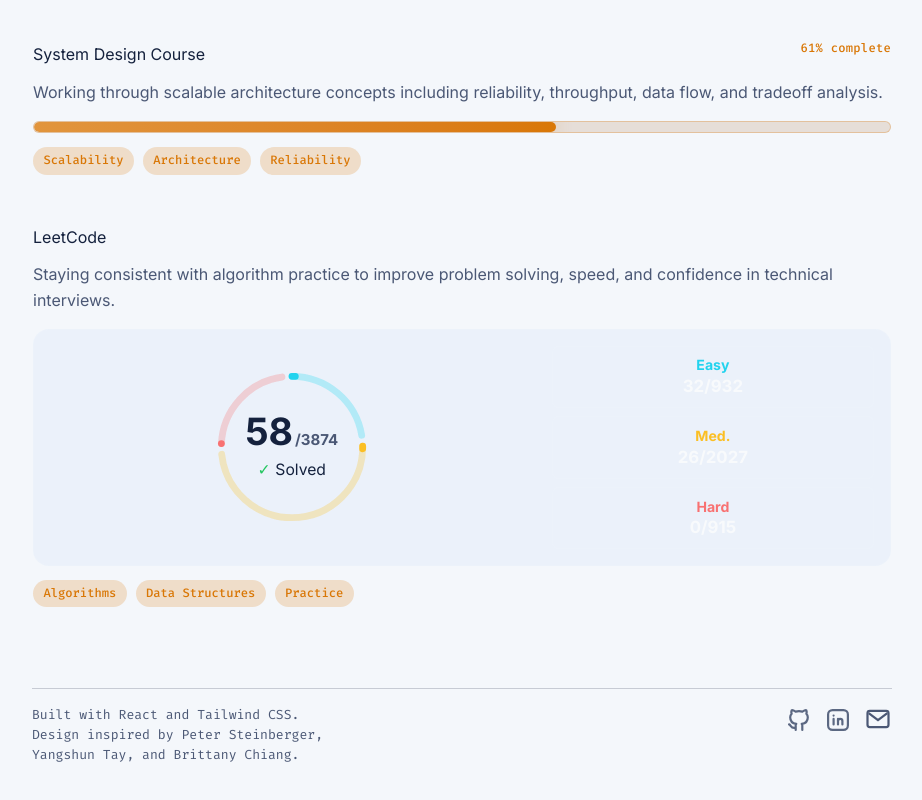
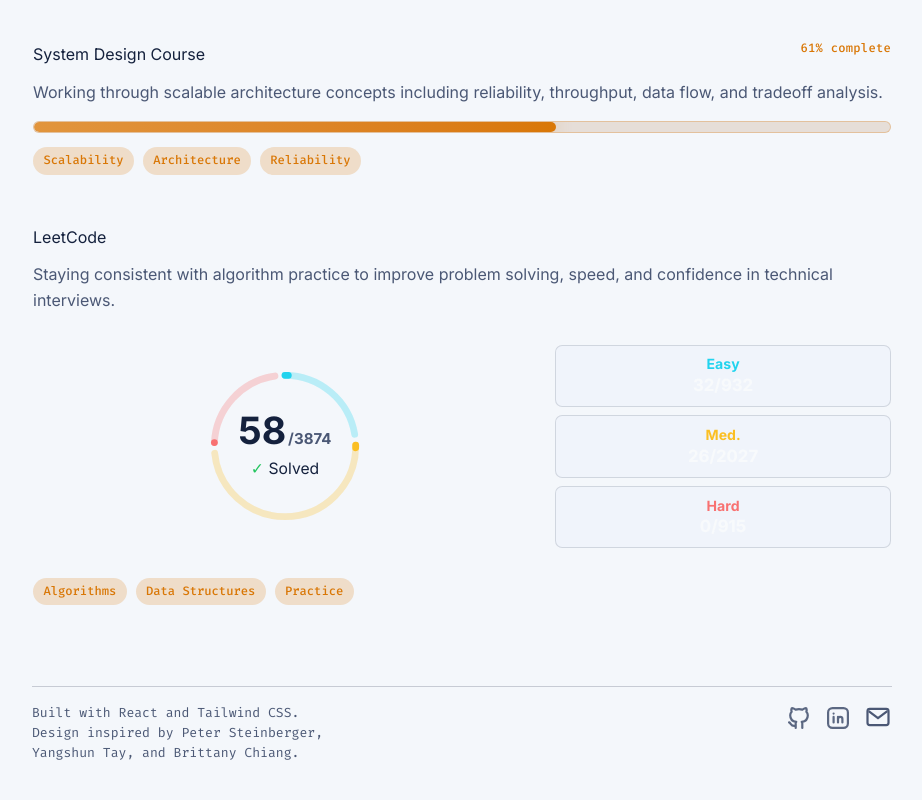
Before and after one commit to kurtluu/portfolio, a React (Vite) app in the folder react-ts-site/: page / in a window 1280 px wide. Shown: the part 2816-3616 px from the top of the page, without its empty margins (178-1100 px from the left). Built offline with nearby package versions, Linux system fonts and the light colour scheme.

Commit message:
Blend LeetCode meter into site theme

```diff
--- a/react-ts-site/src/styles.css
+++ b/react-ts-site/src/styles.css
@@ -589,10 +589,10 @@ h3 {
   grid-template-columns: minmax(0, 1.2fr) minmax(112px, 0.8fr);
   gap: 1.15rem;
   align-items: center;
-  padding: 0.95rem 1rem;
+  padding: 0.95rem 0;
   border-radius: 1rem;
-  background: color-mix(in srgb, var(--panel) 76%, transparent);
-  border: 1px solid color-mix(in srgb, white 5%, transparent);
+  background: transparent;
+  border: 0;
 }
 
 .leetcode-meter-ring {
@@ -703,8 +703,8 @@ h3 {
   min-height: 3.55rem;
   padding: 0.72rem 0.9rem;
   border-radius: 0.45rem;
-  background: color-mix(in srgb, var(--bg) 22%, var(--panel));
-  border: 1px solid color-mix(in srgb, white 4%, transparent);
+  background: color-mix(in srgb, var(--panel) 30%, transparent);
+  border: 1px solid color-mix(in srgb, var(--line) 70%, transparent);
 }
 
 .leetcode-breakdown-item span {
```
